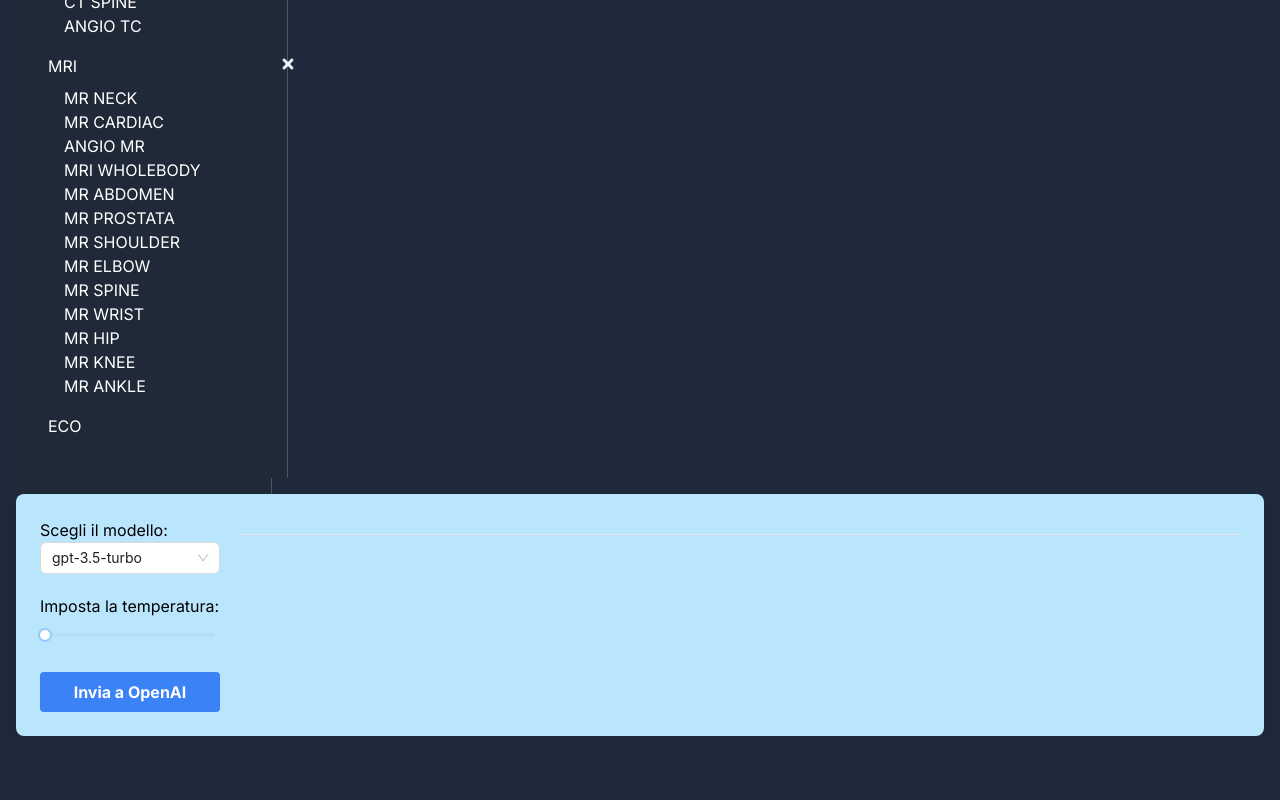
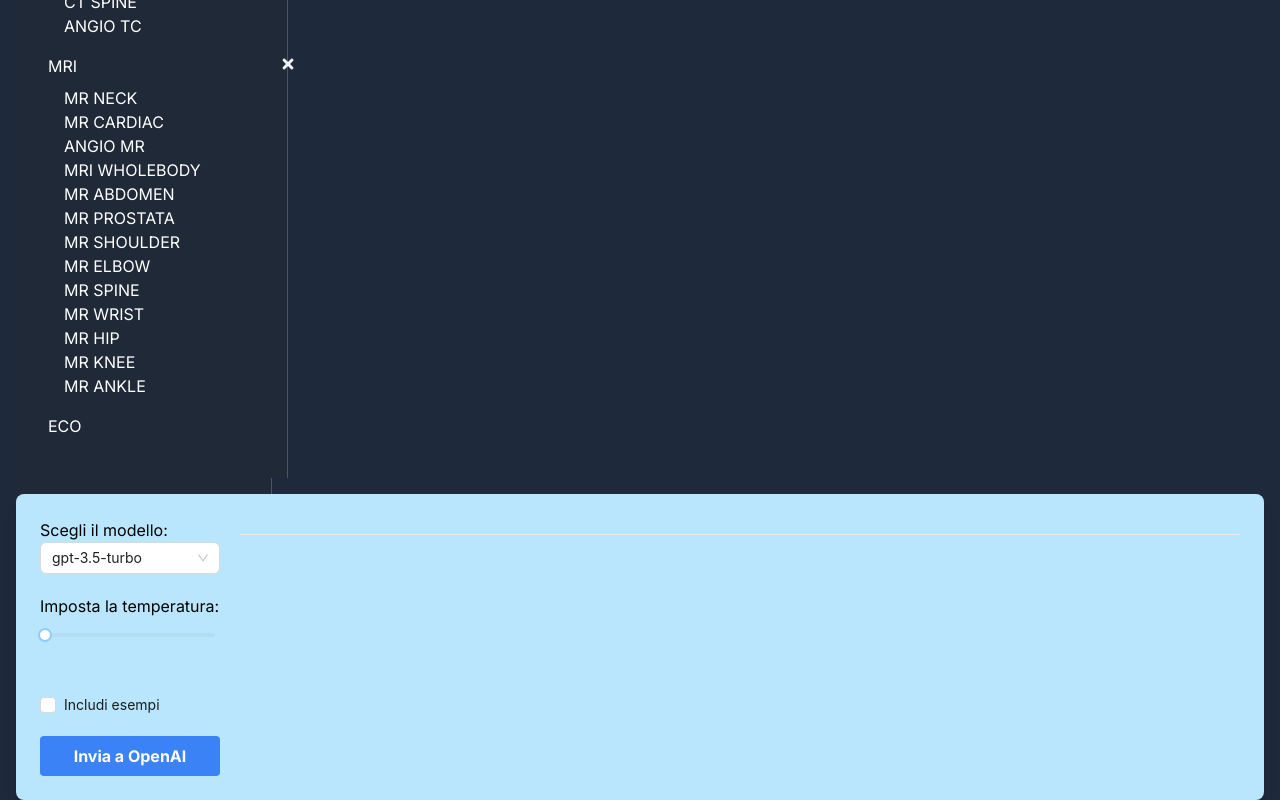
Before and after one commit to AndreaSertorio/Rad101Next, a Next.js app: page / in a window 1280 px wide. Shown: the part 490-1290 px from the top of the page. Before the commit the page ends 1226 px from the top, so only its background shows below. Built offline with nearby package versions, Linux system fonts and the light colour scheme.

Commit message:
opzione aggiungi allenamento

```diff
--- a/src/app/components/chat/refertogpt.jsx
+++ b/src/app/components/chat/refertogpt.jsx
@@ -4,7 +4,7 @@ import axios from 'axios';
 import Spin from 'antd/lib/spin';
 import EditableFieldsContext from '../../contexts/EditableFieldsContext';
 import additionalText from './Referti/tcEncefalo';
-import { Select, Slider } from 'antd';
+import { Select, Slider, Checkbox } from 'antd';
 
 const { Option } = Select;
 
@@ -14,6 +14,7 @@ const RefertoGpt = () => {
   const [loading, setLoading] = useState(false);
   const [model, setModel] = useState('gpt-3.5-turbo');
   const [temperature, setTemperature] = useState(0);
+  const [includeAdditionalText, setIncludeAdditionalText] = useState(false);
 
   const sendToOpenAI = async (message) => {
     setLoading(true);
@@ -34,13 +35,14 @@ const RefertoGpt = () => {
     }
     setLoading(false);
   };
-
  const handleButtonClick = () => {
       const dataString = JSON.stringify(editableFields, null, 2);
-    console.log(dataString, additionalText);
+      const finalMessage = includeAdditionalText ? `${dataString}\n\n${additionalText}` : dataString;
+   console.log(finalMessage);
     console.log(model,temperature);
-    sendToOpenAI(dataString);
+    sendToOpenAI(finalMessage);
   };
+
 
     return (
       <div className="shadow-lg p-6 bg-sky-200 rounded-lg text-black" style={{ display: 'flex', flexDirection: 'row' }}>
@@ -62,6 +64,9 @@ const RefertoGpt = () => {
             <p>Imposta la temperatura:</p>
             <Slider min={0} max={1} step={0.1} defaultValue={temperature} onChange={setTemperature} style={{ maxWidth: '200px' }} />
           </div>
+          <div style={{ margin: '20px 0' }}>
+            <Checkbox checked={includeAdditionalText} onChange={e => setIncludeAdditionalText(e.target.checked)}>Includi esempi</Checkbox>
+          </div>
           <button className="bg-blue-500 hover:bg-blue-700 text-white font-bold py-2 px-4 rounded" onClick={handleButtonClick}>Invia a OpenAI</button>
         </div>
         <div className="mt-4 border-t border-gray-200 pt-4" style={{ flex: 1 }}>
@@ -75,6 +80,7 @@ const RefertoGpt = () => {
 
 
 
+
 };
 
 export default RefertoGpt;
```
Lines whose indentation alone changed are shown as unchanged.
